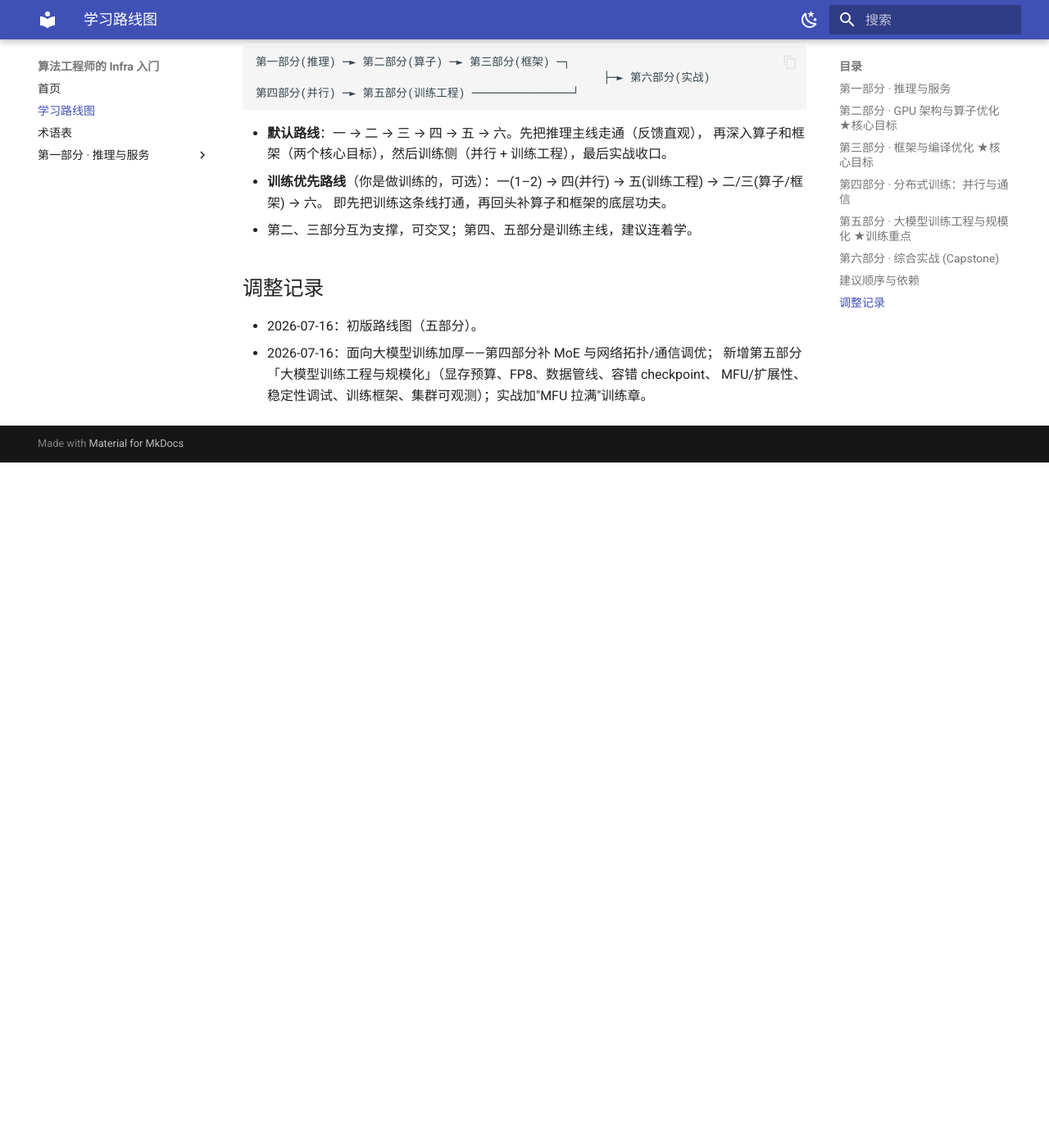
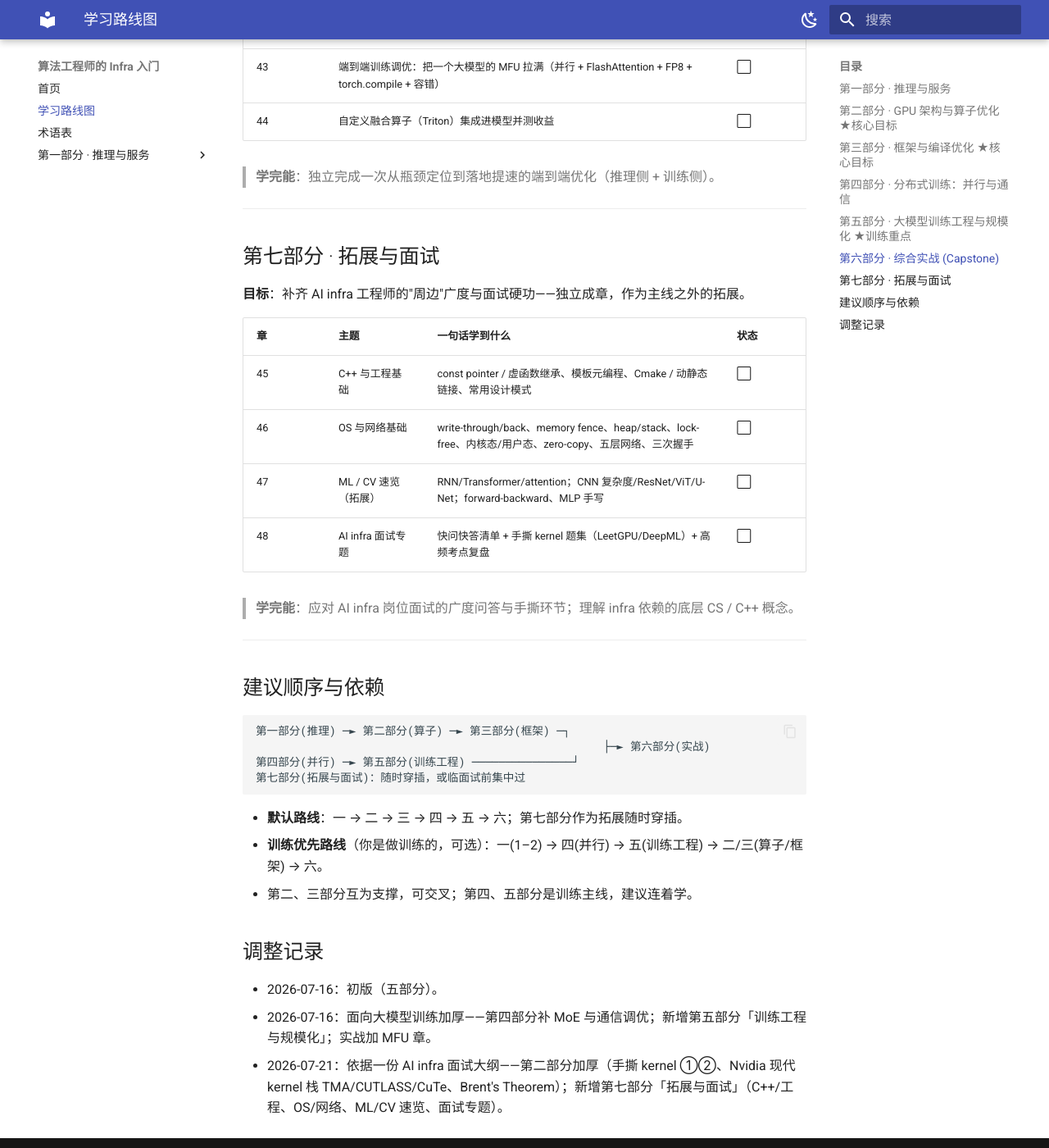
Before and after one commit to H-Jett/InfraLearning, an MkDocs documentation site: the page built from docs/roadmap.md, in a window 1280 px wide and 1400 px high, scrolled down 4287 px. Shown: the whole window at 82% size. Built offline with MkDocs 1.6.1 and Material for MkDocs 9.7.7, drawn with Linux system fonts in a browser that asks for light colours; before the commit the page ends 4851 px from its top, so only the background shows below that; some of the changed text lies outside the part shown.

Commit message:
路线图扩为七部分:第二部分加厚(手撕kernel①②/Nvidia现代栈TMA/CUTLASS/CuTe)+新增第七部分拓展与面试(C++/OS网络/ML-CV/面试);修交叉引用编号
Co-Authored-By: Claude Opus 4.8 (1M context) <noreply@anthropic.com>

````diff
--- a/docs/roadmap.md
+++ b/docs/roadmap.md
@@ -3,7 +3,7 @@
 > **总目标**：从算法工程师视角，吃透 LLM 的推理与训练 infra，最终能**优化框架提速**、
 > **优化算子 (kernel)**，并能**高效地训练大模型**（把 MFU 拉满、把大规模训练跑稳）。
 >
-> 分六部分，由浅入深、前后依赖。这是一份**活的大纲**：随学习进度和兴趣随时调整。
+> 分七部分，由浅入深、前后依赖。这是一份**活的大纲**：随学习进度和兴趣随时调整。
 > 状态标记：✅ 已完成 · 🔜 进行中 · ⬜ 待学。
 
 ---
@@ -32,19 +32,22 @@
 
 ## 第二部分 · GPU 架构与算子优化 ★核心目标
 
-**目标**：深入 GPU，学会读、写、优化一个算子 (kernel)。这是"如何优化算子"的正题。
+**目标**：深入 GPU，学会读、写、优化一个算子 (kernel)——含大量"手撕 kernel"实战。这是"如何优化算子"的正题。
 
 | 章 | 主题 | 一句话学到什么 | 状态 |
 |----|------|----------------|------|
-| 10 | GPU 架构深入 | SM / warp / Tensor Core / roofline 模型 | ⬜ |
+| 10 | GPU 架构深入 | SM / warp / Tensor Core / roofline / Brent's Theorem | ⬜ |
 | 11 | CUDA 编程模型 | grid/block/thread、shared memory、访存合并 | ⬜ |
 | 12 | 性能分析 | Nsight Systems/Compute、用 roofline 定位瓶颈 | ⬜ |
-| 13 | 算子优化技术 | kernel fusion、tiling、occupancy、bank conflict | ⬜ |
-| 14 | Triton 实战 | 手写高性能融合算子（fused softmax / layernorm） | ⬜ |
-| 15 | FlashAttention 拆解 | IO-aware、online softmax、tiling；手撕简版 | ⬜ |
-| 16 | 低精度算子 | Tensor Core、INT8/FP8 GEMM | ⬜ |
+| 13 | 算子优化基本功 | bank conflict + padding/swizzling、occupancy、向量化读取、register spill、warp divergence | ⬜ |
+| 14 | 手撕经典 kernel ① | reduction / softmax / layernorm / elementwise（消除 warp divergence） | ⬜ |
+| 15 | 手撕经典 kernel ② | sgemm（tiling/split-K）、transpose、scan / stream compaction、top-k（bitonic） | ⬜ |
+| 16 | Triton 实战 | 手写高性能融合算子 | ⬜ |
+| 17 | FlashAttention 拆解 | IO-aware、online softmax、tiling；三个版本；手撕简版 | ⬜ |
+| 18 | 低精度算子 | Tensor Core、INT8/FP8 GEMM | ⬜ |
+| 19 | Nvidia 现代 kernel 栈 | TMA、CUTLASS、CuTe DSL、warp specialization | ⬜ |
 
-> **学完能**：读懂一个 CUDA/Triton 算子，能写并优化一个融合算子，会用 profiler 定位瓶颈。
+> **学完能**：读懂并手写/优化一个 CUDA/Triton 算子（reduction/gemm/scan/topk…），会用 profiler 定位瓶颈。
 
 ---
 
@@ -109,11 +112,26 @@
 
 | 章 | 主题 | 状态 |
 |----|------|------|
-| 39 | 部署优化版推理服务（量化 + PagedAttention + continuous batching + CUDA Graph） | ⬜ |
-| 40 | 端到端训练调优：把一个大模型的 MFU 拉满（并行 + FlashAttention + FP8 + torch.compile + 容错） | ⬜ |
-| 41 | 自定义融合算子（Triton）集成进模型并测收益 | ⬜ |
+| 42 | 部署优化版推理服务（量化 + PagedAttention + continuous batching + CUDA Graph） | ⬜ |
+| 43 | 端到端训练调优：把一个大模型的 MFU 拉满（并行 + FlashAttention + FP8 + torch.compile + 容错） | ⬜ |
+| 44 | 自定义融合算子（Triton）集成进模型并测收益 | ⬜ |
 
 > **学完能**：独立完成一次从瓶颈定位到落地提速的端到端优化（推理侧 + 训练侧）。
+
+---
+
+## 第七部分 · 拓展与面试
+
+**目标**：补齐 AI infra 工程师的"周边"广度与面试硬功——独立成章，作为主线之外的拓展。
+
+| 章 | 主题 | 一句话学到什么 | 状态 |
+|----|------|----------------|------|
+| 45 | C++ 与工程基础 | const pointer / 虚函数继承、模板元编程、Cmake / 动静态链接、常用设计模式 | ⬜ |
+| 46 | OS 与网络基础 | write-through/back、memory fence、heap/stack、lock-free、内核态/用户态、zero-copy、五层网络、三次握手 | ⬜ |
+| 47 | ML / CV 速览（拓展） | RNN/Transformer/attention；CNN 复杂度/ResNet/ViT/U-Net；forward-backward、MLP 手写 | ⬜ |
+| 48 | AI infra 面试专题 | 快问快答清单 + 手撕 kernel 题集（LeetGPU/DeepML）+ 高频考点复盘 | ⬜ |
+
+> **学完能**：应对 AI infra 岗位面试的广度问答与手撕环节；理解 infra 依赖的底层 CS / C++ 概念。
 
 ---
 
@@ -123,17 +141,15 @@
 第一部分(推理) ─► 第二部分(算子) ─► 第三部分(框架) ─┐
                                                     ├─► 第六部分(实战)
 第四部分(并行) ─► 第五部分(训练工程) ───────────────┘
+第七部分(拓展与面试)：随时穿插，或临面试前集中过
 ```
 
-- **默认路线**：一 → 二 → 三 → 四 → 五 → 六。先把推理主线走通（反馈直观），
-  再深入算子和框架（两个核心目标），然后训练侧（并行 + 训练工程），最后实战收口。
+- **默认路线**：一 → 二 → 三 → 四 → 五 → 六；第七部分作为拓展随时穿插。
 - **训练优先路线**（你是做训练的，可选）：一(1–2) → 四(并行) → 五(训练工程) → 二/三(算子/框架) → 六。
-  即先把训练这条线打通，再回头补算子和框架的底层功夫。
 - 第二、三部分互为支撑，可交叉；第四、五部分是训练主线，建议连着学。
 
 ## 调整记录
 
-- 2026-07-16：初版路线图（五部分）。
-- 2026-07-16：面向大模型训练加厚——第四部分补 MoE 与网络拓扑/通信调优；
-  新增第五部分「大模型训练工程与规模化」（显存预算、FP8、数据管线、容错 checkpoint、
-  MFU/扩展性、稳定性调试、训练框架、集群可观测）；实战加"MFU 拉满"训练章。
+- 2026-07-16：初版（五部分）。
+- 2026-07-16：面向大模型训练加厚——第四部分补 MoE 与通信调优；新增第五部分「训练工程与规模化」；实战加 MFU 章。
+- 2026-07-21：依据一份 AI infra 面试大纲——第二部分加厚（手撕 kernel ①②、Nvidia 现代 kernel 栈 TMA/CUTLASS/CuTe、Brent's Theorem）；新增第七部分「拓展与面试」（C++/工程、OS/网络、ML/CV 速览、面试专题）。
````
Also changed, not shown: other parts of docs/roadmap.md (+22 -22 lines), docs/chapters/01-inference/02-kv-cache.md (+1 -1 lines), docs/chapters/01-inference/04-paged-attention.md (+1 -1 lines), docs/chapters/01-inference/05-prefix-caching.md (+1 -1 lines), docs/chapters/01-inference/06-quantization.md (+4 -4 lines), docs/index.md (+3 -2 lines).
